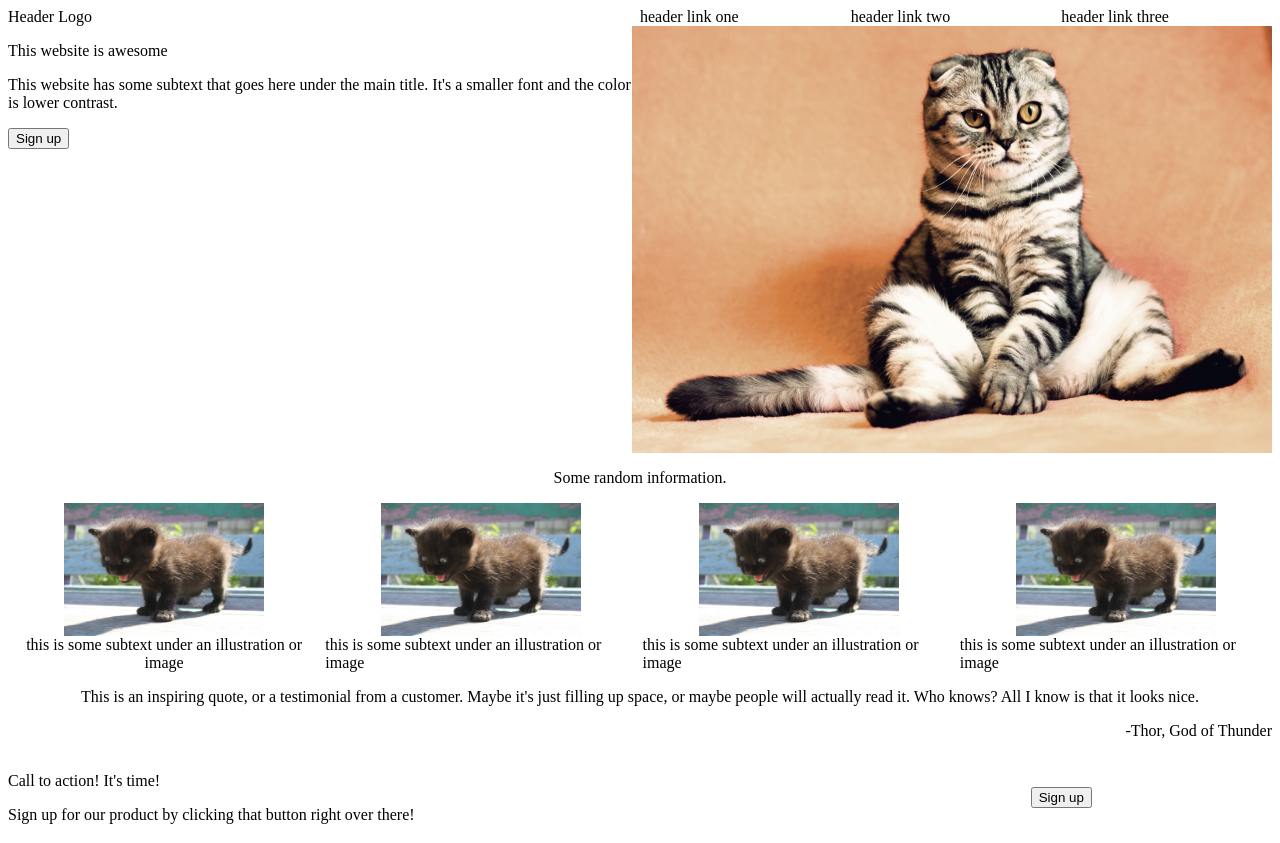
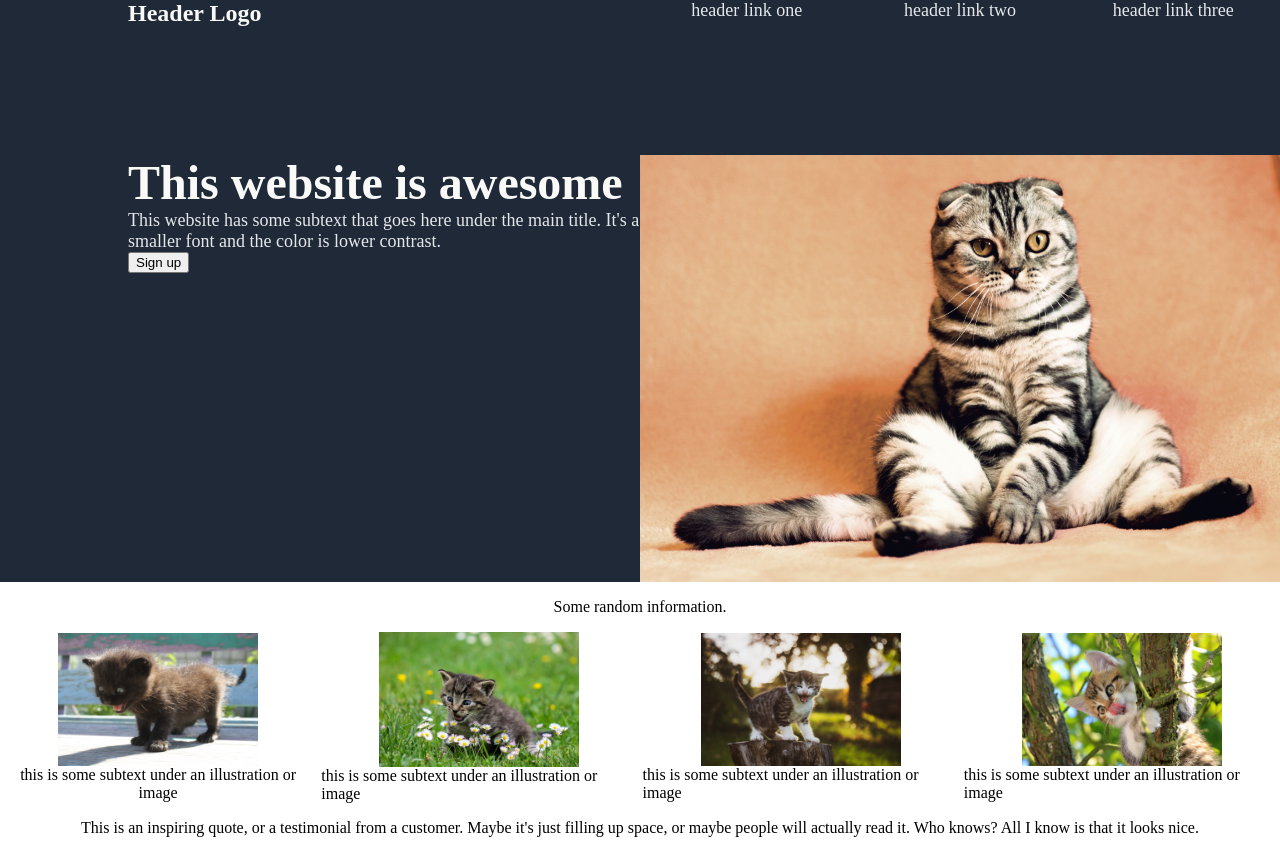
Before and after one commit to tommy128works/Landing_Page, a plain HTML site: page index.html in a window 1280 px wide. Shown: the top 843 px of the page. Drawn offline with Linux system fonts and the light colour scheme.

Commit message:
feat: initial styling of header and main content
Complete initial styling provided by The Odin Project to header and main content. Minor styling was done to footer and images.

```diff
--- a/index.html
+++ b/index.html
@@ -18,8 +18,8 @@
     </div>
     <div class="main-content">
         <div class="left-content">
-            <p>This website is awesome</p>
-            <p>This website has some subtext that goes here under the main title. It's a smaller font and the color is lower contrast.</p>
+            <div id="main-text">This website is awesome</div>
+            <div id="secondary-text">This website has some subtext that goes here under the main title. It's a smaller font and the color is lower contrast.</div>
             <button>Sign up</button>
         </div>
         <img id="main-image" src="images/cat-main.jpg">
@@ -32,15 +32,15 @@
                 <span>this is some subtext under an illustration or image</span>
             </div>
             <div class="gallery-image">
-                <img class="center" src="images/cat-1.jpg">
+                <img class="center" src="images/cat-2.jpg">
                 <div>this is some subtext under an illustration or image</div>
             </div>
             <div class="gallery-image">
-                <img class="center" src="images/cat-1.jpg">
+                <img class="center" src="images/cat-3.jpg">
                 <div>this is some subtext under an illustration or image</div>
             </div>
             <div class="gallery-image">
-                <img class="center" src="images/cat-1.jpg">
+                <img class="center" src="images/cat-4.jpg">
                 <div>this is some subtext under an illustration or image</div>
             </div>
         </div>
@@ -57,7 +57,6 @@
         <div class="sign-up-right">
             <button id="sign-up-button">Sign up</button>
         </div>
-
     </div>
     <div class="footer">
         <p>Copyright &#169 The Odin Project 2021</p>
--- a/styles.css
+++ b/styles.css
@@ -4,6 +4,10 @@
 
 .header-left {
     flex: 1;
+    font-size: 24px;
+    color: #F9FAF8;
+    font-weight: bold;
+    text-indent: 10vw;
 }
 
 .header-right {
@@ -13,11 +17,18 @@
 
 .header-links {
     flex: 1;
+    display: flex;
     justify-content: center;
+}
+
+.header-container, .main-content, .footer {
+    background-color: #1F2937;
 }
 
 .main-content {
     display: flex;
+    padding-left: 10vw;
+    padding-top: 10vw;
 }
 
 .left-content {
@@ -26,6 +37,17 @@
 
 .right-content {
     flex: 1;
+}
+
+#main-text {
+    font-size: 48px;
+    font-weight: bolder;
+    color: #F9FAF8;
+}
+
+#secondary-text, .header-links {
+    font-size: 18px;
+    color: #E5E7EB
 }
 
 #main-image {
@@ -91,6 +113,19 @@
     align-items: center;
 }
 
+body {
+    min-height: 100vh;
+    display: flex;
+    flex-direction: column;
+    padding: 0;
+    margin: 0;
+}
+
+.footer {
+    height: 50px;
+    color: white;
+}
+
 .footer p {
     text-align: center;
 }
```
